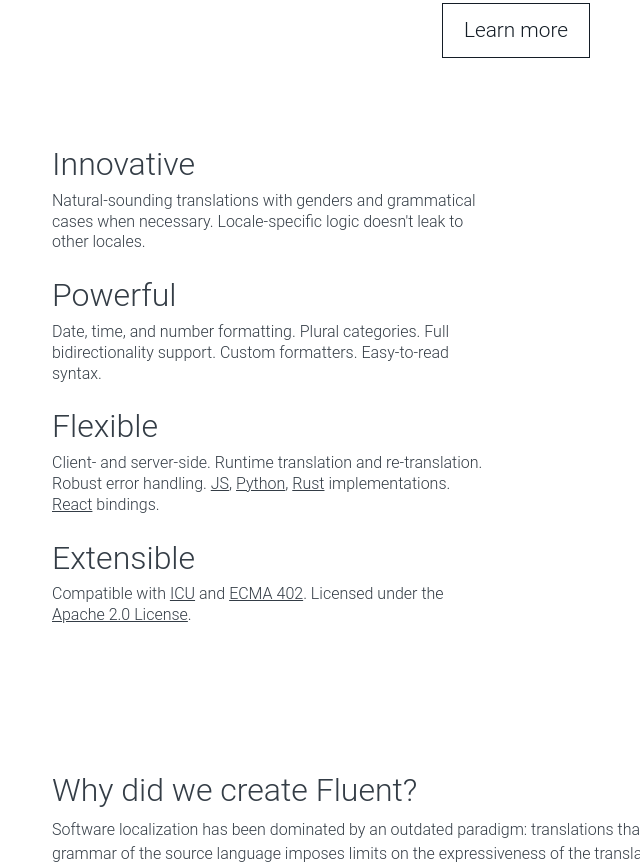
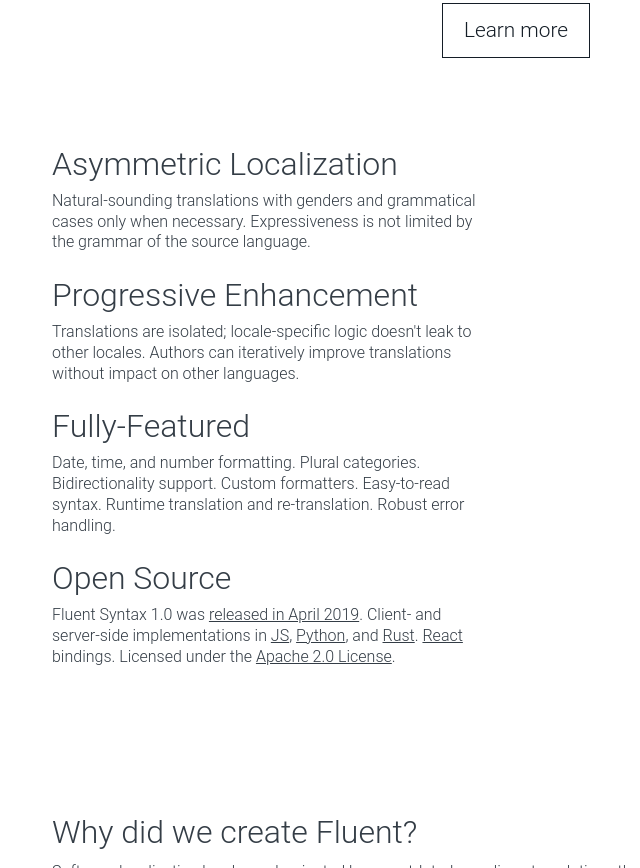
Before and after one commit to projectfluent/projectfluent.github.io, a website: page public/index.html in a window 1280 px wide. Shown: the part 350-1218 px from the top of the page, without its empty margins (124-764 px from the left). Drawn offline with Linux system fonts and the light colour scheme; a web font is replaced by a local one.

Commit message:
Change the copy above the fold

```diff
--- a/public/index.html
+++ b/public/index.html
@@ -66,57 +66,61 @@
         <ul>
           <li>
             <h1>
-              Innovative
+              Asymmetric Localization
             </h1>
             <p>
 
-              Natural-sounding translations with genders and grammatical cases
-              when necessary.  Locale-specific logic doesn't leak to other
-              locales.
+              Natural-sounding translations with genders and grammatical
+              cases only when necessary. Expressiveness is not limited by the
+              grammar of the source language.
 
             </p>
           </li>
           <li>
             <h1>
-              Powerful
+              Progressive Enhancement
             </h1>
             <p>
 
-              Date, time, and number formatting. Plural categories. Full
-              bidirectionality support. Custom formatters. Easy-to-read syntax.
+              Translations are isolated; locale-specific logic doesn't leak
+              to other locales. Authors can iteratively improve translations
+              without impact on other languages.
 
             </p>
           </li>
           <li>
             <h1>
-              Flexible
+              Fully-Featured
             </h1>
             <p>
 
-              Client- and server-side. Runtime translation and re-translation.
-              Robust error handling.  <a
-                  href="https://github.com/projectfluent/fluent.js">JS</a>, <a
-                  href="https://github.com/projectfluent/python-fluent">Python</a>,
-              <a href="https://github.com/projectfluent/fluent-rs">Rust</a>
-              implementations.  <a
-                  href="https://github.com/projectfluent/fluent.js/tree/master/fluent-react">React</a>
-              bindings.
+              Date, time, and number formatting. Plural categories.
+              Bidirectionality support. Custom formatters. Easy-to-read
+              syntax. Runtime translation and re-translation. Robust error
+              handling.
 
             </p>
           </li>
           <li>
             <h1>
-              Extensible
+              Open Source
             </h1>
             <p>
 
-              Compatible with <a href="http://site.icu-project.org/"
-                  title="International Components for Unicode">ICU</a> and <a
-                  href="https://tc39.github.io/ecma402/" title="ECMAScript®
-                  Internationalization API Specification">ECMA 402</a>.
+              Fluent Syntax 1.0 was <a
+              href="https://hacks.mozilla.org/2019/04/fluent-1-0-a-localization-system-for-natural-sounding-translations/">released
+              in April 2019</a>.
+
+              Client- and server-side implementations in <a
+              href="https://github.com/projectfluent/fluent.js">JS</a>, <a
+              href="https://github.com/projectfluent/python-fluent">Python</a>,
+              and <a
+              href="https://github.com/projectfluent/fluent-rs">Rust</a>. <a
+              href="https://github.com/projectfluent/fluent.js/tree/master/fluent-react">React</a>
+              bindings.
               Licensed under the <a
-                  href="https://www.apache.org/licenses/LICENSE-2.0">Apache 2.0
-                  License</a>.
+              href="https://www.apache.org/licenses/LICENSE-2.0">Apache 2.0
+              License</a>.
 
             </p>
           </li>
```
